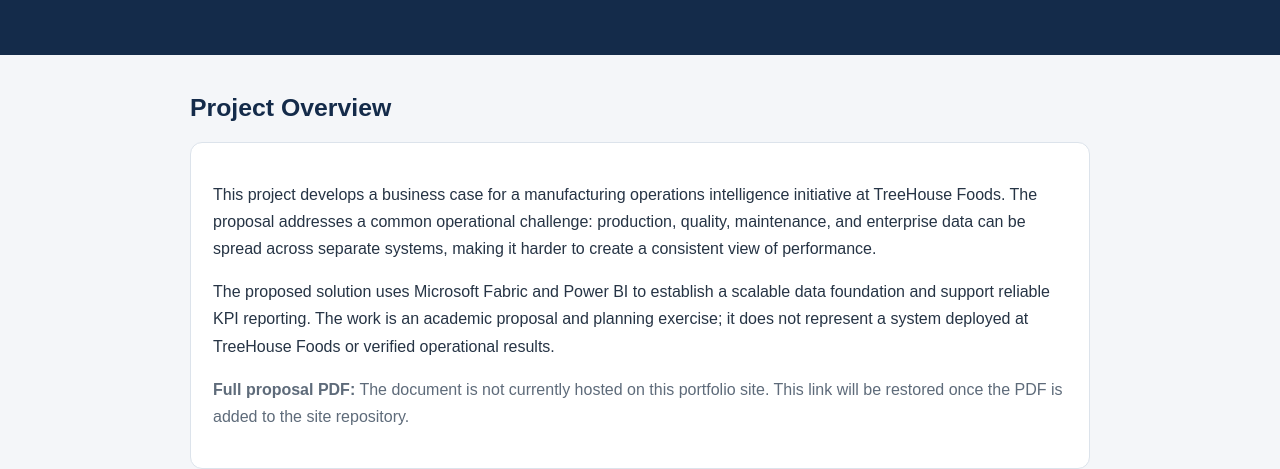
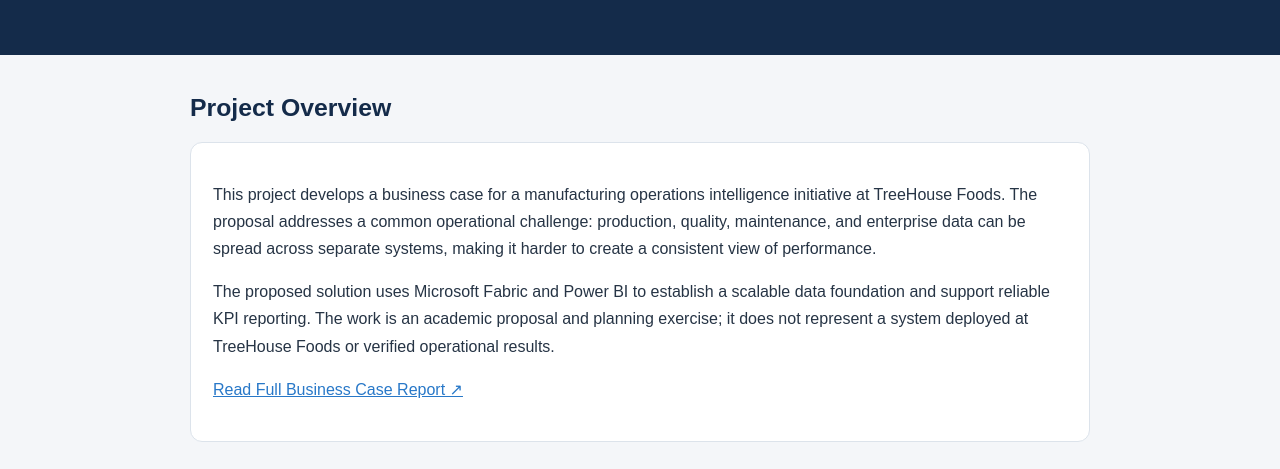
Before and after one commit to CalebTurnerBI/CalebTurnerBI.github.io, a plain HTML site: page treehouse-manufacturing-bi.html in a window 1280 px wide. Shown: the part 334-803 px from the top of the page. Drawn offline with Linux system fonts and the light colour scheme.

Commit message:
Link TreeHouse project overview to online business case report

```diff
--- a/treehouse-manufacturing-bi.html
+++ b/treehouse-manufacturing-bi.html
@@ -48,7 +48,7 @@
       <div class="card">
         <p>This project develops a business case for a manufacturing operations intelligence initiative at TreeHouse Foods. The proposal addresses a common operational challenge: production, quality, maintenance, and enterprise data can be spread across separate systems, making it harder to create a consistent view of performance.</p>
         <p>The proposed solution uses Microsoft Fabric and Power BI to establish a scalable data foundation and support reliable KPI reporting. The work is an academic proposal and planning exercise; it does not represent a system deployed at TreeHouse Foods or verified operational results.</p>
-        <p class="proposal-link muted"><strong>Full proposal PDF:</strong> The document is not currently hosted on this portfolio site. This link will be restored once the PDF is added to the site repository.</p>
+        <p class="proposal-link"><a href="treehouse-business-case-report.html">Read Full Business Case Report ↗</a></p>
       </div>
     </section>
     <section>
```
